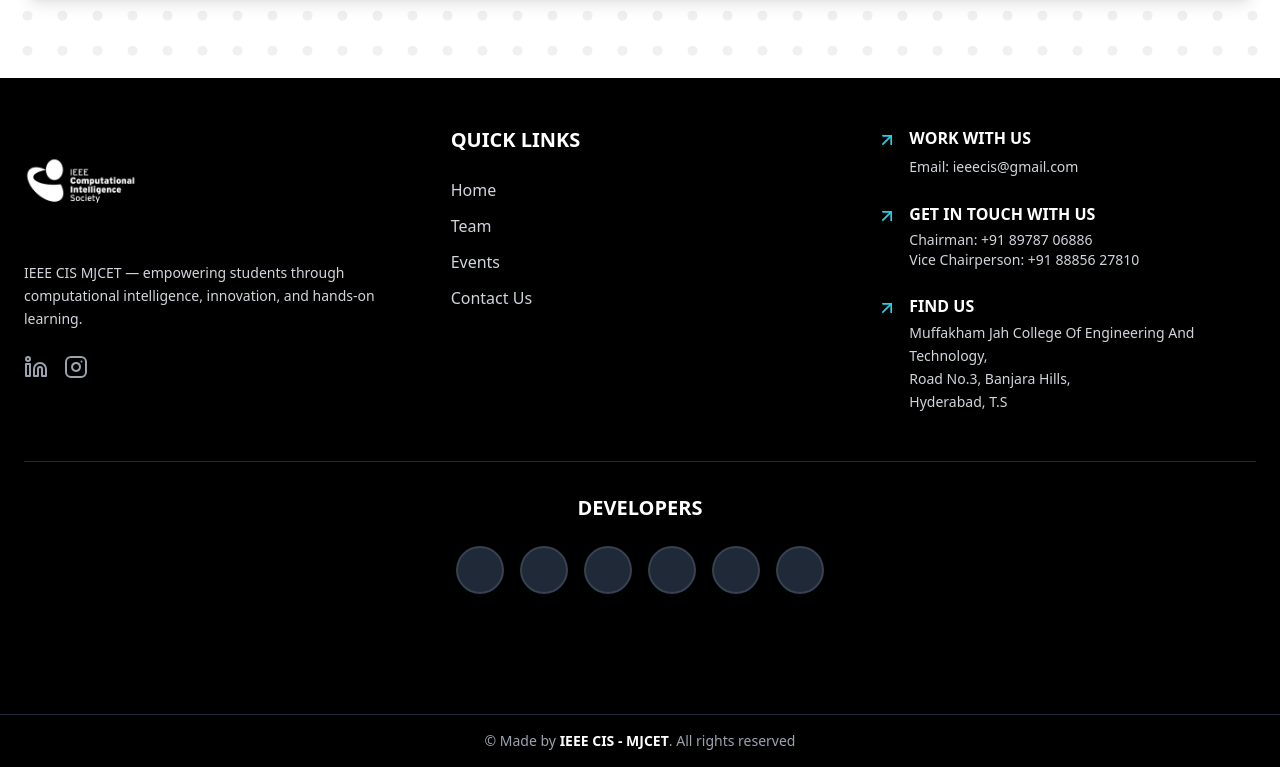
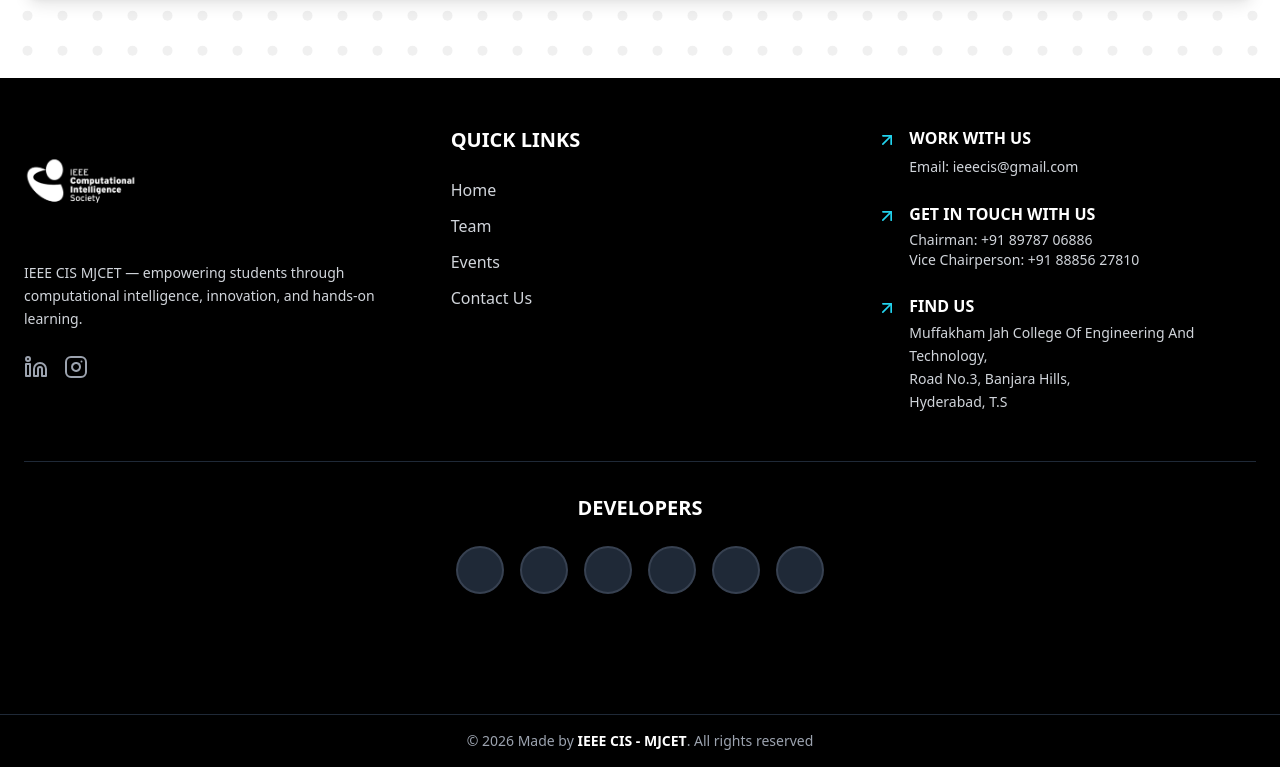
Before and after one commit to IEEE-CIS-MJCET-26/IEEE-CIS-MJCET, a React (Vite) app: page /contact in a window 1280 px wide. Shown: the part 1727-2494 px from the top of the page. Built offline with nearby package versions, Linux system fonts and the light colour scheme; a web font is replaced by a local one.

Commit message:
Update footer component

```diff
--- a/src/components/global/Footer.jsx
+++ b/src/components/global/Footer.jsx
@@ -170,7 +170,7 @@ export default function Footer() {
             <div className="border-t border-gray-800">
                 <div className="max-w-7xl mx-auto px-6 py-4">
                     <p className="text-center text-gray-400 text-sm cursor-pointer">
-                        © Made by <b className='text-white hover:text-cyan-400 transition-colors duration-300'>IEEE CIS - MJCET</b>. All rights reserved
+                        © {new Date().getFullYear()} Made by <Link to="/" className='text-white hover:text-cyan-400 transition-colors duration-300 font-bold'>IEEE CIS - MJCET</Link>. All rights reserved
                     </p>
                 </div>
             </div>
```
